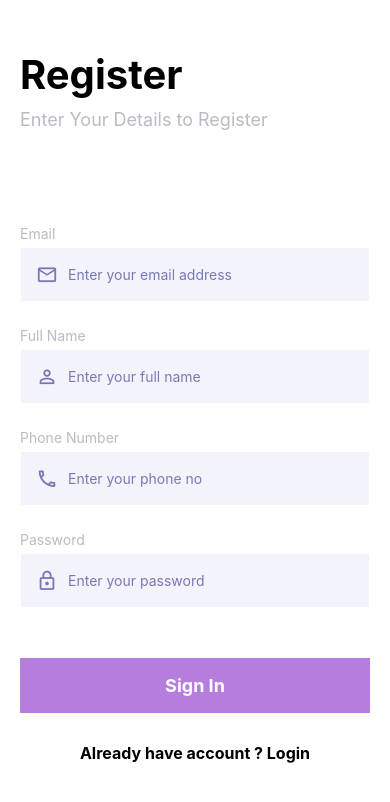
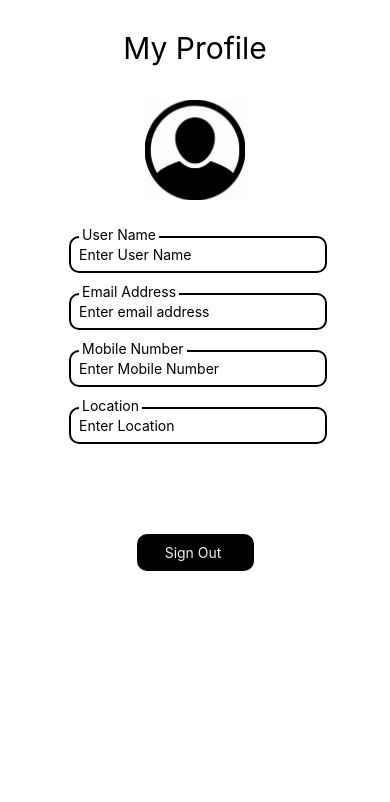
Before and after one commit to mohamed-wageh/Talabt, a React Native app in the folder project/: screen / in a window 390 px wide. Shown: the top 802 px of the page. Built offline with nearby package versions, Linux system fonts and the light colour scheme.

Commit message:
updateing

```diff
--- a/project/navigation/index.js
+++ b/project/navigation/index.js
@@ -15,7 +15,7 @@ const index = () => {
   return (
     <NavigationContainer>
       <Stack.Navigator
-        initialRouteName="Signup"
+        initialRouteName="Profile"
         screenOptions={{ headerShown: false }}
       >
         <Stack.Screen name="Start" component={Start} />
--- a/project/screens/profile.js
+++ b/project/screens/profile.js
@@ -3,20 +3,18 @@ import { Button, StyleSheet, Text, TextInput, View ,Image,TouchableOpacity } fro
 import { useState } from 'react';
 import profile from '../assets/profile.jpg';
 import auth from '../firebase.js/firebase';
-import { getAuth, onAuthStateChanged } from "firebase/auth";
+import { signOut } from "firebase/auth";
 
 export default function Profile({navigation}) {
     const [email, setEmail] =useState('');
     const [password, setPassword] = useState('');
     const handleSignOut = () => {
-        navigation.navigate('Home');
         signOut (auth)
           .then(() => {
-            setIsSignedIn(false);
-            setMsg('signOut Done');
+            navigation.navigate("SignIn");
           })
         .catch((error) => {
-          seterrorMsg(error.message);
+          console.log(error.message);
     });
 }
      return (
```
